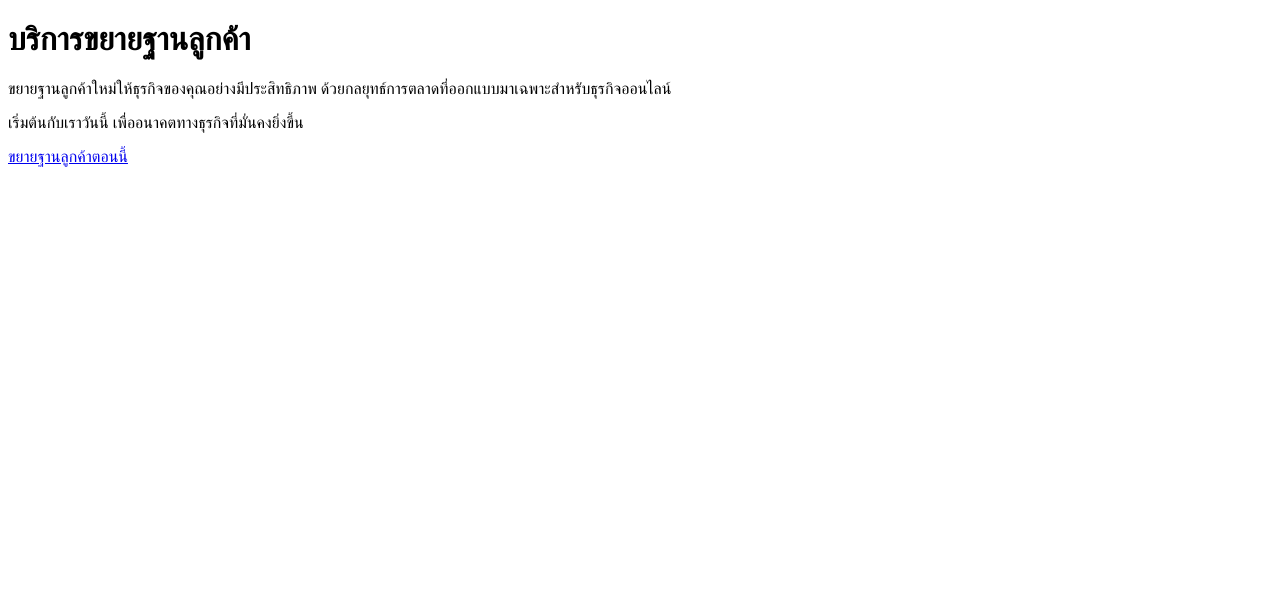
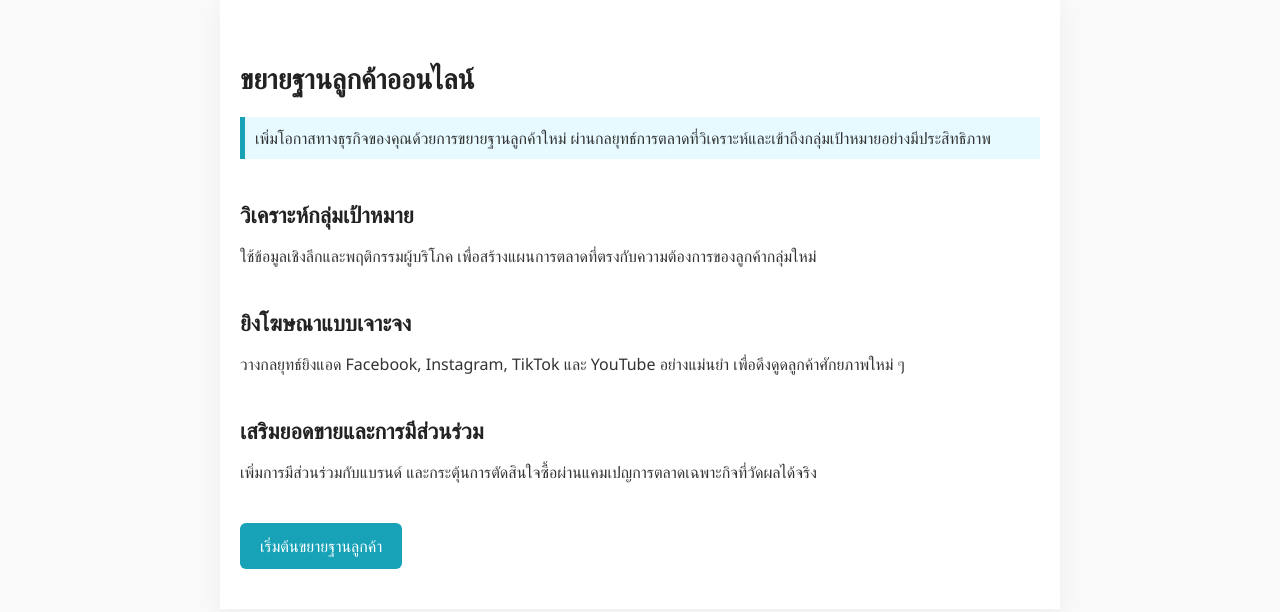
Before and after one commit to Dynastmui/landing-page, a plain HTML site: page services-customer-growth/index.html in a window 1280 px wide. Drawn offline with Linux system fonts and the light colour scheme.

Commit message:
Update index.html

```diff
--- a/services-customer-growth/index.html
+++ b/services-customer-growth/index.html
@@ -3,12 +3,75 @@
 <head>
   <meta charset="UTF-8">
   <meta name="viewport" content="width=device-width, initial-scale=1.0">
-  <title>บริการขยายฐานลูกค้า</title>
+  <title>ขยายฐานลูกค้าออนไลน์</title>
+  <style>
+    body {
+      font-family: 'Segoe UI', sans-serif;
+      margin: 0;
+      padding: 0;
+      background: #f9f9f9;
+      color: #333;
+    }
+    .container {
+      max-width: 800px;
+      margin: 0 auto;
+      padding: 40px 20px;
+      background: #ffffff;
+      box-shadow: 0 5px 20px rgba(0, 0, 0, 0.05);
+    }
+    h1, h2 {
+      color: #222;
+    }
+    h1 {
+      font-size: 28px;
+      margin-bottom: 20px;
+    }
+    h2 {
+      font-size: 22px;
+      margin-top: 40px;
+      margin-bottom: 10px;
+    }
+    p {
+      margin-bottom: 20px;
+    }
+    a.button {
+      display: inline-block;
+      padding: 12px 20px;
+      background: #17a2b8;
+      color: white;
+      text-decoration: none;
+      border-radius: 6px;
+      margin-top: 20px;
+      transition: background 0.3s ease;
+    }
+    a.button:hover {
+      background: #117a8b;
+    }
+    .highlight {
+      background: #e6faff;
+      padding: 10px;
+      border-left: 5px solid #17a2b8;
+      margin-bottom: 30px;
+    }
+  </style>
 </head>
 <body>
-  <h1>บริการขยายฐานลูกค้า</h1>
-  <p>ขยายฐานลูกค้าใหม่ให้ธุรกิจของคุณอย่างมีประสิทธิภาพ ด้วยกลยุทธ์การตลาดที่ออกแบบมาเฉพาะสำหรับธุรกิจออนไลน์</p>
-  <p>เริ่มต้นกับเราวันนี้ เพื่ออนาคตทางธุรกิจที่มั่นคงยิ่งขึ้น</p>
-  <a href="https://dynastmui.github.io/landing-page/">ขยายฐานลูกค้าตอนนี้</a>
+  <div class="container">
+    <h1>ขยายฐานลูกค้าออนไลน์</h1>
+    <div class="highlight">
+      เพิ่มโอกาสทางธุรกิจของคุณด้วยการขยายฐานลูกค้าใหม่ ผ่านกลยุทธ์การตลาดที่วิเคราะห์และเข้าถึงกลุ่มเป้าหมายอย่างมีประสิทธิภาพ
+    </div>
+
+    <h2>วิเคราะห์กลุ่มเป้าหมาย</h2>
+    <p>ใช้ข้อมูลเชิงลึกและพฤติกรรมผู้บริโภค เพื่อสร้างแผนการตลาดที่ตรงกับความต้องการของลูกค้ากลุ่มใหม่</p>
+
+    <h2>ยิงโฆษณาแบบเจาะจง</h2>
+    <p>วางกลยุทธ์ยิงแอด Facebook, Instagram, TikTok และ YouTube อย่างแม่นยำ เพื่อดึงดูดลูกค้าศักยภาพใหม่ ๆ</p>
+
+    <h2>เสริมยอดขายและการมีส่วนร่วม</h2>
+    <p>เพิ่มการมีส่วนร่วมกับแบรนด์ และกระตุ้นการตัดสินใจซื้อผ่านแคมเปญการตลาดเฉพาะกิจที่วัดผลได้จริง</p>
+
+    <a class="button" href="https://ads4u.co/services-guest-landing" target="_blank">เริ่มต้นขยายฐานลูกค้า</a>
+  </div>
 </body>
 </html>
```
